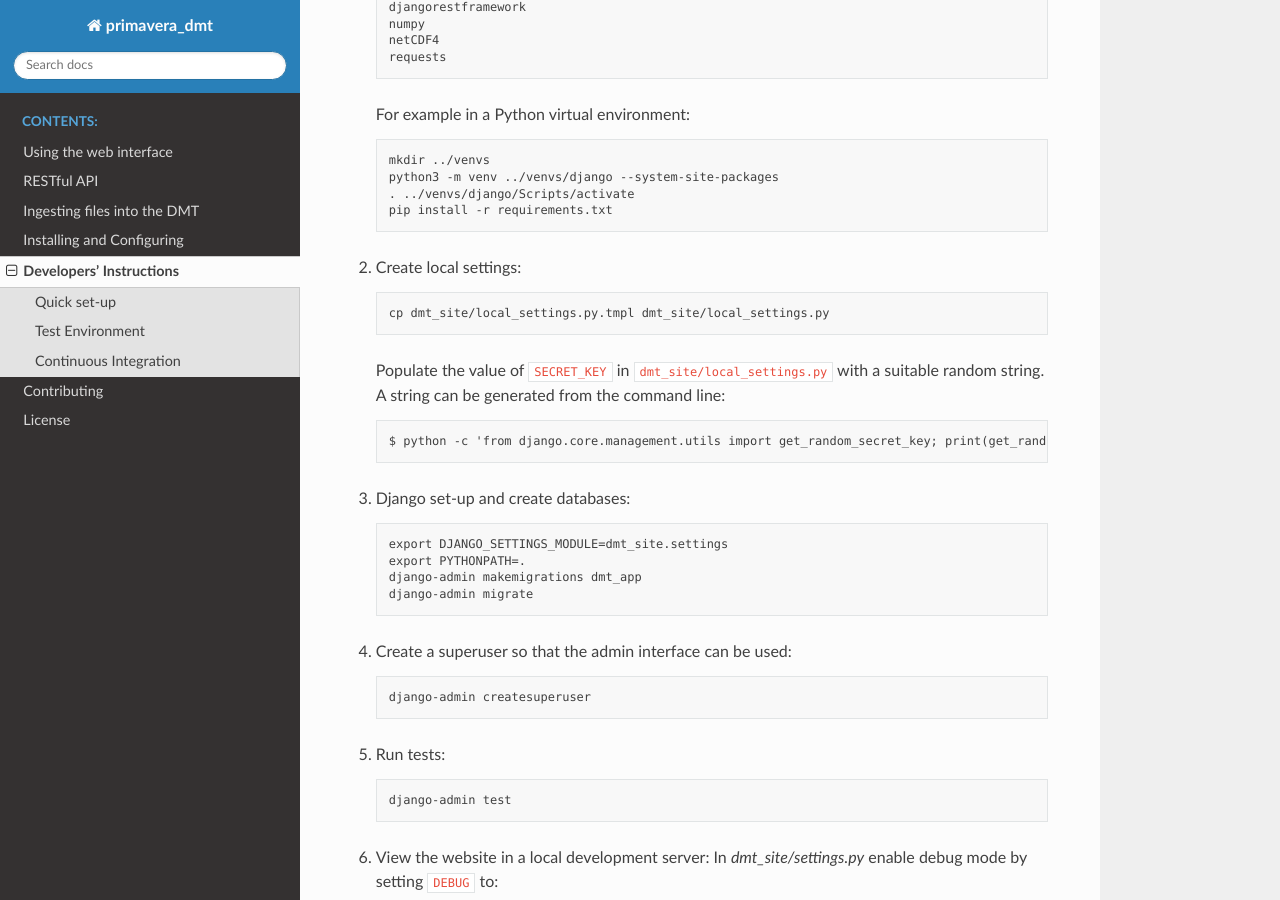
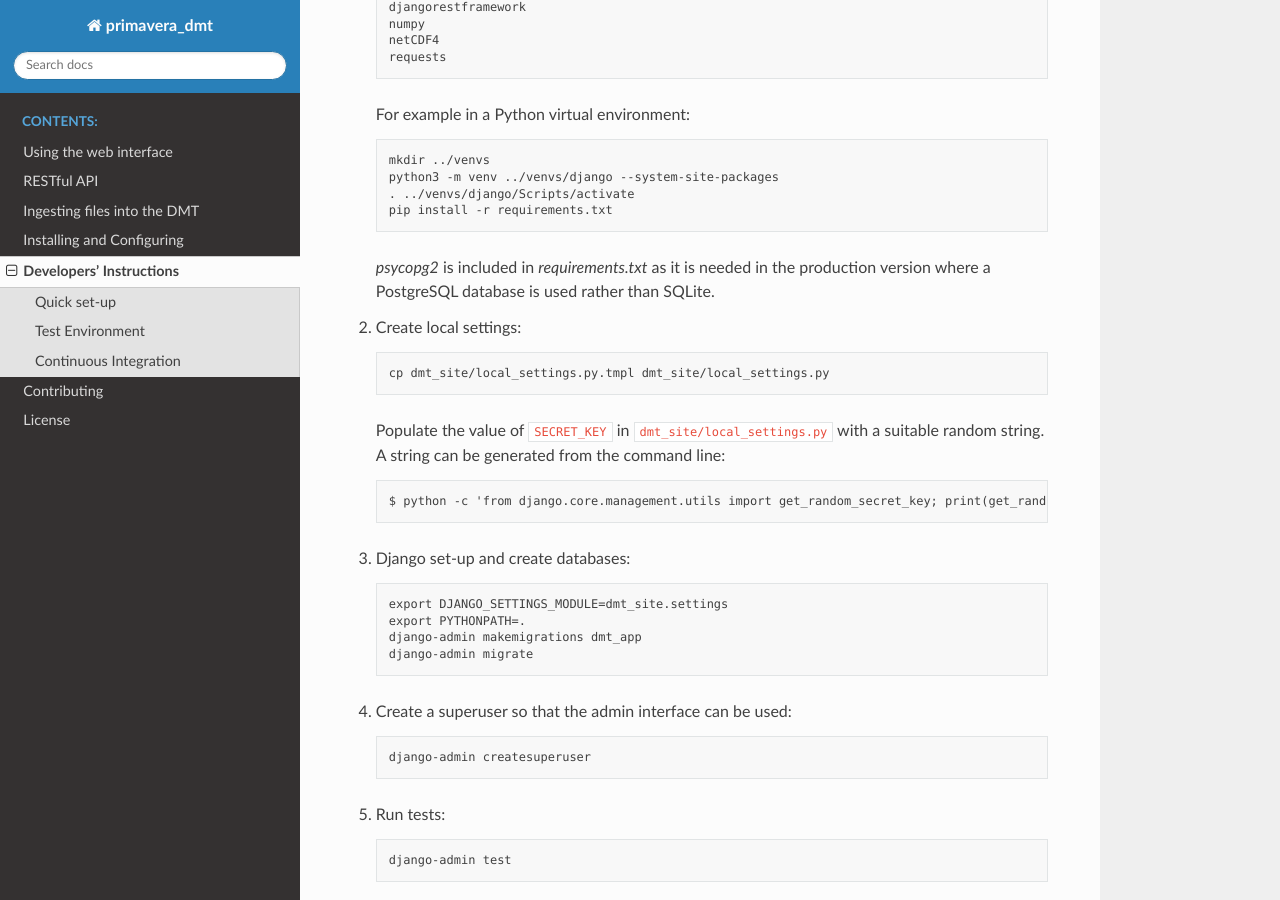
Before and after one commit to MetOffice/primavera-dmt, a Sphinx documentation site: the page built from docs/source/Developing.rst, in a window 1280 px wide and 900 px high, scrolled down 350 px. Built offline with Sphinx 7.4.7 and the Read the Docs theme 2.0.0, drawn with Linux system fonts in a browser that asks for light colours.

Commit message:
Add postgres db driver (#21)

```diff
--- a/docs/source/Developing.rst
+++ b/docs/source/Developing.rst
@@ -24,6 +24,9 @@
     python3 -m venv ../venvs/django --system-site-packages
     . ../venvs/django/Scripts/activate
     pip install -r requirements.txt
+
+   `psycopg2` is included in `requirements.txt` as it is needed in the production
+   version where a PostgreSQL database is used rather than SQLite.
 
 
 #. Create local settings::
--- a/requirements.txt
+++ b/requirements.txt
@@ -6,6 +6,7 @@
 djangorestframework
 numpy
 netCDF4
+psycopg2
 requests
 # Uncomment the next pysqlite3-binary line if the system sqlite is not recent enough for Django
 # pysqlite3-binary
```
